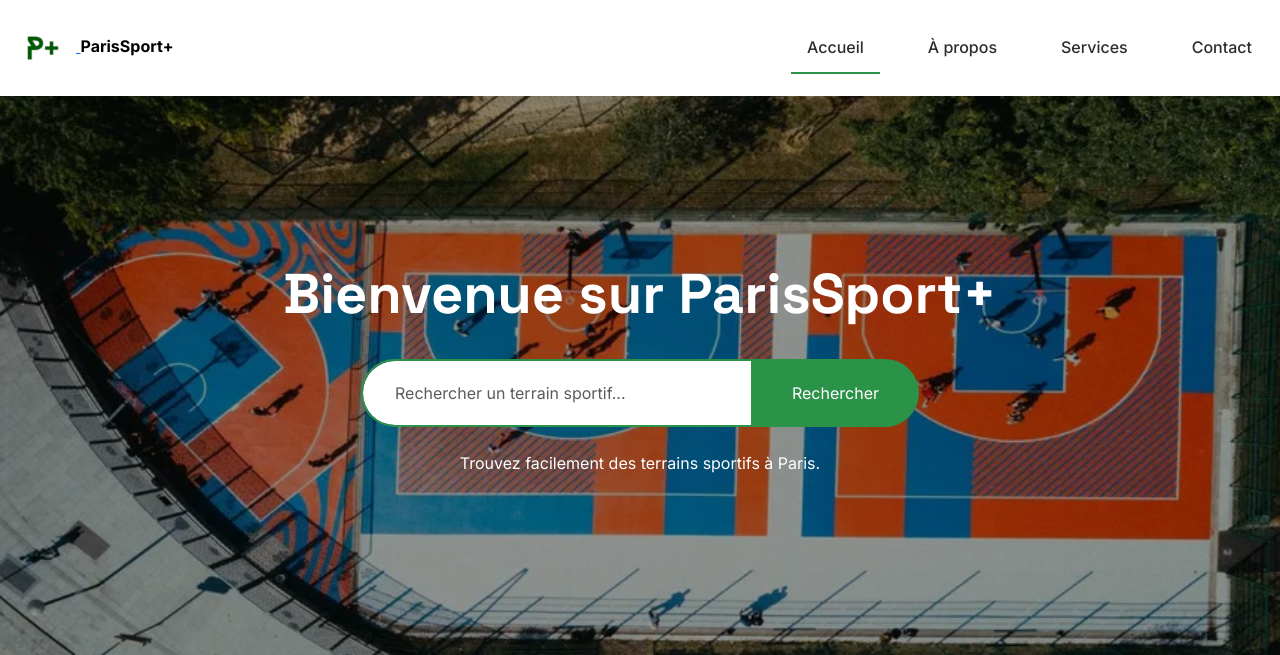
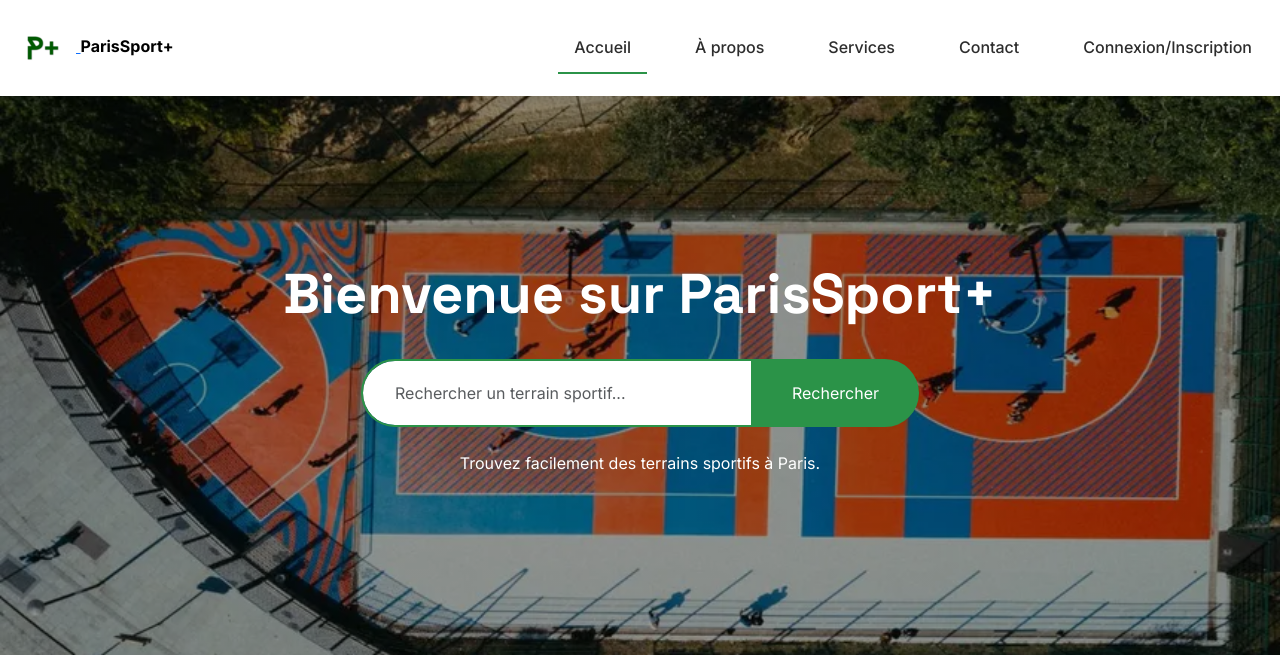
Before and after one commit to Matheo-sys/EC-2025, a PHP site: page / in a window 1280 px wide. Shown: the top 655 px of the page. Run offline with PHP 8.4, Linux system fonts and the light colour scheme; data that the repository does not hold is empty; some libraries are stand-ins or nearby versions.

Commit message:
Ajouts boutons conexion header

```diff
--- a/www/index.php
+++ b/www/index.php
@@ -67,6 +67,9 @@ $terrains = $sql->fetchAll(PDO::FETCH_ASSOC);
                     </li>
                     <li class="nav-item">
                         <a href="contact.html" class="nav-link">Contact</a>
+                    </li>
+                    <li class="nav-item">
+                        <a href="login.html" class="nav-link">Connexion/Inscription</a>
                     </li>
                 </ul>
             </nav>
```
